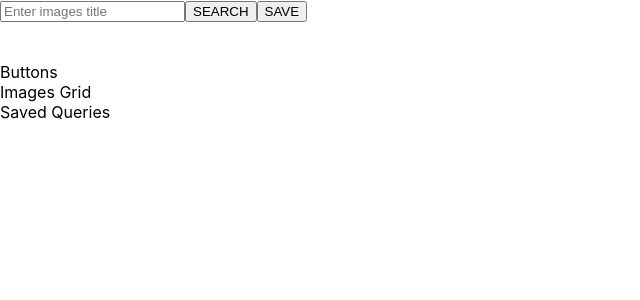
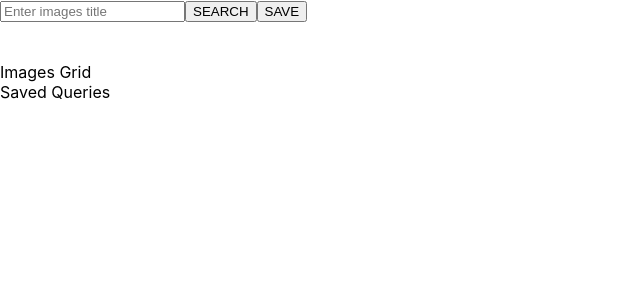
Before and after one commit to LukasKaselionis/unsplash-img-search, a React app: page / in a window 1280 px wide. Shown: the top 300 px of the page, without its empty margins (0-640 px from the left). Built offline with nearby package versions, Linux system fonts and the light colour scheme.

Commit message:
Renamed container title

```diff
--- a/src/containers/ImageData/ImageData.js
+++ b/src/containers/Toolbar/Toolbar.js
@@ -2,7 +2,7 @@ import React, { Component } from 'react';
 import Input from '../../components/UI/Input/Input';
 import Button from '../../components/UI/Button/Button';
 
-class ImageData extends Component {
+class Toolbar extends Component {
     state = {
         query: ''
     }
@@ -26,4 +26,4 @@ class ImageData extends Component {
     }
 }
 
-export default ImageData;
+export default Toolbar;
--- a/src/hoc/Layout/Layout.js
+++ b/src/hoc/Layout/Layout.js
@@ -1,6 +1,6 @@
 import React from 'react';
 import Auxiliary from '../Auxiliary/Auxiliary';
-import ImageData from '../../containers/ImageData/ImageData';
+import Toolbar from '../../containers/Toolbar/Toolbar';
 import classes from './Layout.css';
 
 const layout = () => {
@@ -8,8 +8,7 @@ const layout = () => {
         <Auxiliary>
             <div className={classes.Layout}>
                 <div className={classes.PageWrapper}>
-                    <ImageData />
-                    <div>Buttons</div>
+                    <Toolbar />
                     <div>Images Grid</div>
                     <div>Saved Queries</div>
                 </div>
```
